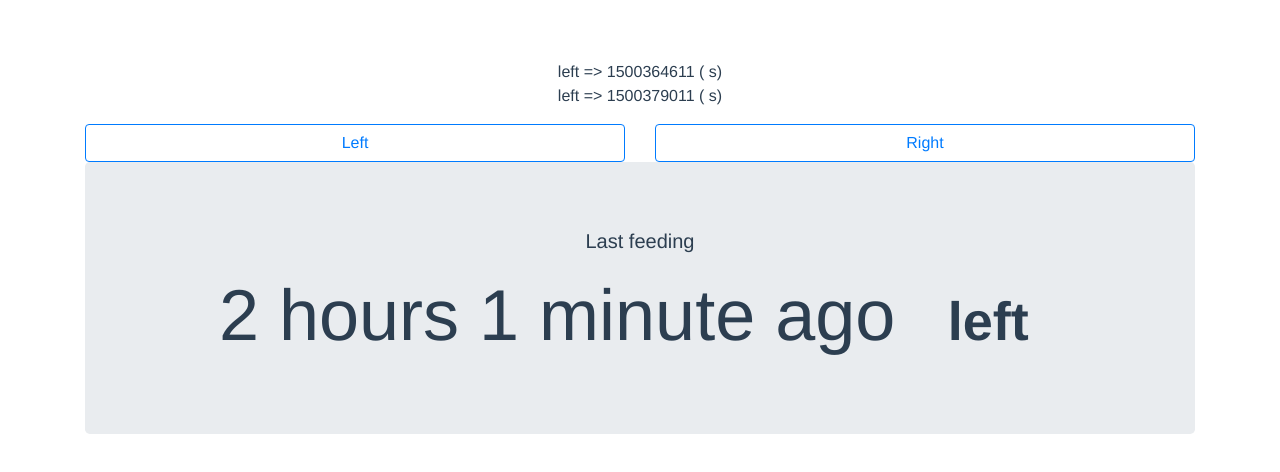
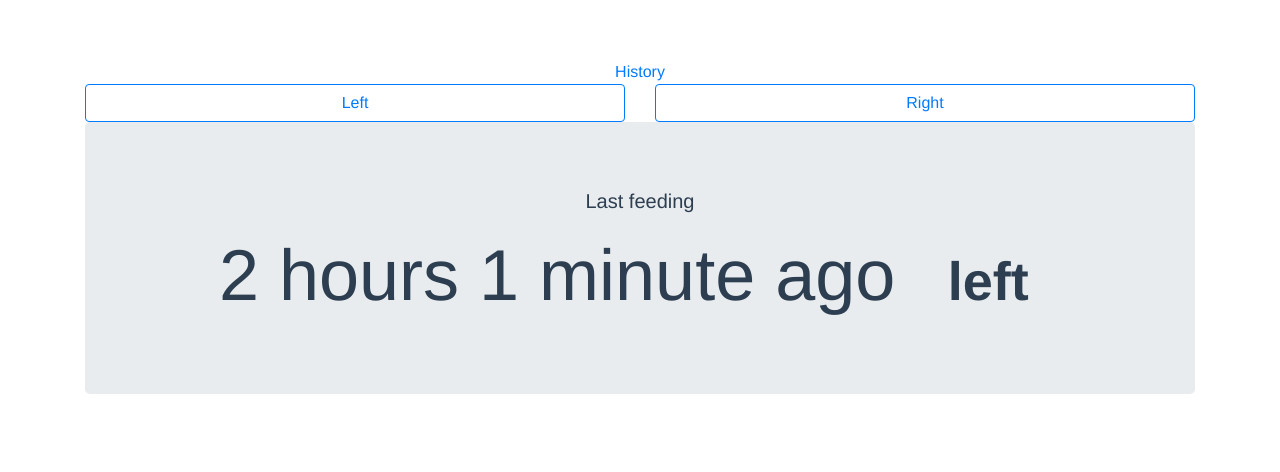
Before and after one commit to eMerzh/feedlog, a Vue app: page /#/ in a window 1280 px wide. Shown: the top 472 px of the page. Built offline with nearby package versions, Linux system fonts and the light colour scheme.

Commit message:
Add feedlist as another component

```diff
--- a/src/components/feedlist.vue
+++ b/src/components/FeedLists.vue
@@ -1,6 +1,6 @@
 <template>
-  <ul>
-    <li v-for="item in filteredItems">
+  <ul class="list-group">
+    <li class="list-group-item" v-for="item in filteredItems">
       {{ item.side }} => {{ item.date }} ( {{ item.duration }}s)
     </li>
     <span v-if="filteredItems.length < items.length">More ... </span>
@@ -9,7 +9,6 @@
 
 <script>
 export default {
-  name: 'feedlist',
   props: ['items'],
   computed: {
     filteredItems: function() {
--- a/src/components/Hello.vue
+++ b/src/components/Hello.vue
@@ -1,6 +1,6 @@
 <template>
-  <div class="hello">
-    <feedlist :items="feedItems" />
+  <div>
+    <a href="/history">History</a>
     <template v-if="isStarted">
       <div class="container">
         <div class="row">
@@ -39,7 +39,6 @@
 </template>
 
 <script>
-import feedlist from '@/components/feedlist'
 import timecount from '@/components/TimeCount'
 import two_digits from '../filters/two_digits'
 
@@ -79,7 +78,6 @@ export default {
     },
   },
   components: {
-    feedlist,
     timecount,
   },
   filters: {
--- a/src/router/index.js
+++ b/src/router/index.js
@@ -1,6 +1,7 @@
 import Vue from 'vue'
 import Router from 'vue-router'
 import Hello from '@/components/Hello'
+import FeedLists from '@/components/FeedLists'
 
 Vue.use(Router)
 
@@ -10,6 +11,11 @@ export default new Router({
       path: '/',
       name: 'Hello',
       component: Hello
-    }
+    },
+    {
+      path: '/history',
+      name: 'FeedList',
+      component: FeedLists
+    },
   ]
 })
```
